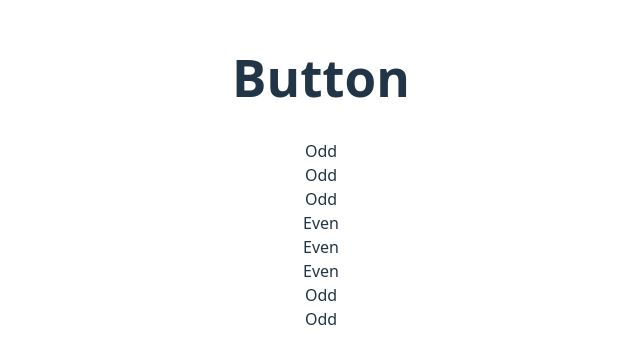
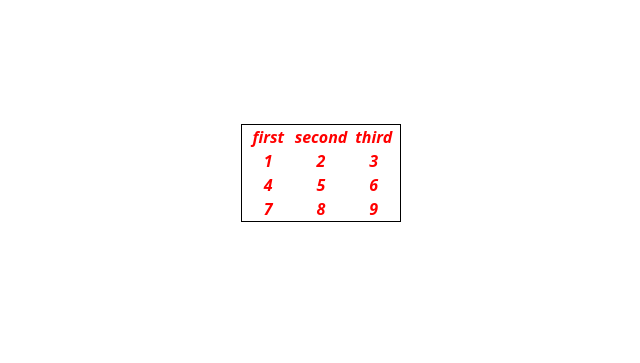
Before and after one commit to anddrews/2025-LR-S5, a React (Vite) app: page / in a window 1280 px wide. Shown: the part 227-590 px from the top of the page, without its empty margins (319-959 px from the left). Built offline with nearby package versions, Linux system fonts and the light colour scheme.

Commit message:
class work

```diff
--- a/src/App.jsx
+++ b/src/App.jsx
@@ -1,22 +1,21 @@
-import { Component, Fragment } from 'react'
-import reactLogo from './assets/react.svg'
-import viteLogo from '/vite.svg'
-import './App.css'
-import {Button} from './components/Button';
-import {Odd} from './components/Odd';
-import {Even} from './components/Even';
+import { Component, Fragment } from 'react';
 
-const arr = [1, 3, 15, 8, 2, 6, 5, 19];
+import { TableCell } from './components/table/TableCell';
+import './App.css';
 
+import { Table } from './components/table/Table';
+
+const BoldCell = ({item}) => <div style={{color: 'red', fontStyle: 'italic', fontWeight: 'bold'}}>{item}</div>
+// some changes
 export class App extends Component {
   render() {
     return (
-      <Fragment>
-        <Button />
-        {
-          arr.map(item => item % 2 ? <Odd /> : <Even />)
-        }
-      </Fragment>
+        <Table
+          items={[[1, 2, 3], [4, 5, 6], [7, 8, 9]]}
+          columns={['first', 'second', 'third']}
+          cellComponent={BoldCell}
+        />
     )
   }
+
 }
--- /dev/null
+++ b/src/components/table/Table.jsx
@@ -0,0 +1,14 @@
+import { TableRow } from "./TableRow";
+
+import styles from './table.module.css';
+
+export const Table = ({items, columns, cellComponent}) => (
+    <div className={styles.table} style={{gridTemplateColumns: `repeat(3, 1fr)`}}>
+        <TableRow items={columns} header cellComponent={cellComponent}/>
+        {
+            items.map(rowItems => (
+                <TableRow items={rowItems} cellComponent={cellComponent}/>
+            ))
+        }
+    </div>
+)
--- /dev/null
+++ b/src/components/table/TableCell.jsx
@@ -0,0 +1,5 @@
+import styles from './table.module.css';
+
+export const TableCell = ({item}) => (
+    <div className={styles.tableCell}>{item}</div>
+)
--- /dev/null
+++ b/src/components/table/TableRow.jsx
@@ -0,0 +1,3 @@
+export const TableRow = ({items, header, cellComponent: Cell}) => items.map(item => (
+            <Cell item={item} />
+        ))
--- /dev/null
+++ b/src/components/table/table.module.css
@@ -0,0 +1,16 @@
+.table {
+    display: grid;
+    border: 1px solid #000;
+
+}
+
+
+.header {
+    font-weight: bold;
+}
+
+.tableCell {
+    border-right: 1px solid #000;
+    border-bottom: 1px solid #000;
+    /* flex: 1; */
+}
```
